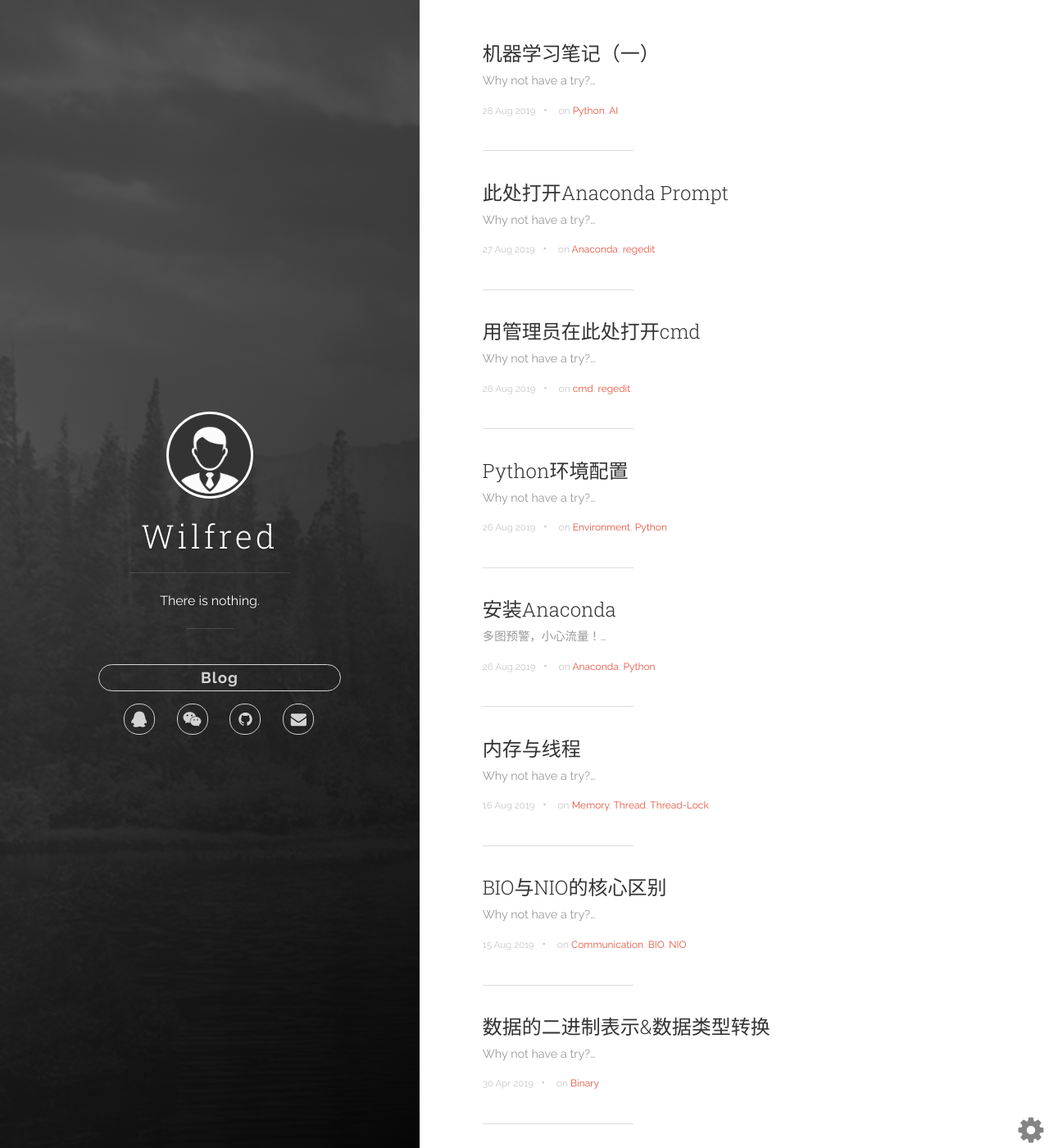
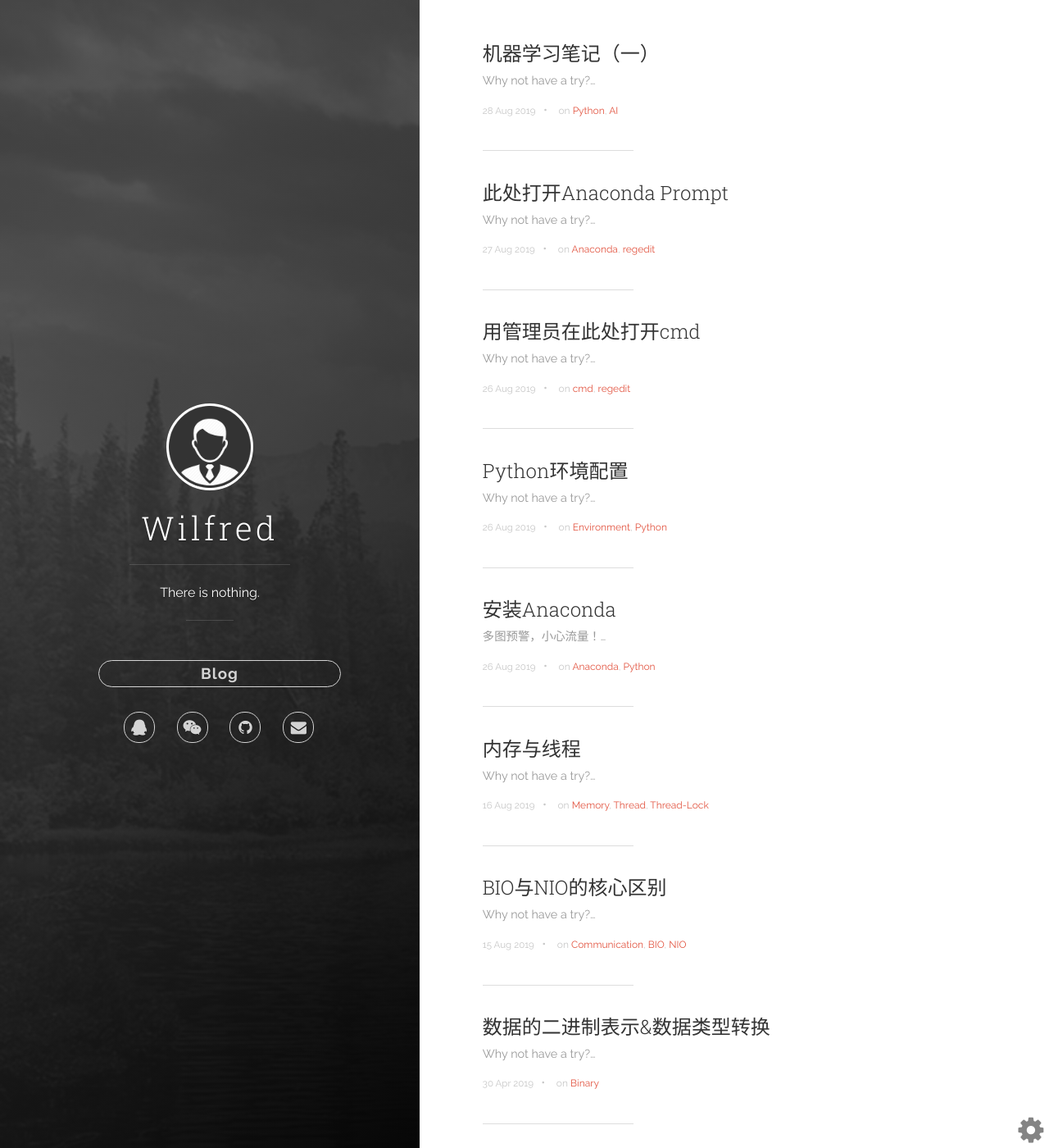
Before and after one commit to WilfredShen/WilfredShen.github.io, a Jekyll site: the page built from index.html, in a window 1280 px wide and 1400 px high. Shown: the whole window at 82% size. Built offline with Jekyll 4.4.1, drawn with Linux system fonts in a browser that asks for light colours; the list of posts is cut into pages by our own code.

Commit message:
Update main.scss

```diff
--- a/static/css/main.scss
+++ b/static/css/main.scss
@@ -365,8 +365,9 @@ pre.highlight code,
   .navigation__item.blogs-btn {
     font-size: 1.3em;
     width: 100%;
-    padding: 3px 0;
-    margin: 10px auto; }
+    padding: 8px 0;
+    margin: 10px auto;
+    margin-bottom: 20px; }
     .navigation__item.blogs-btn a {
       width: 80%;
       padding: 5px 0;
@@ -446,7 +447,6 @@ pre.highlight code,
     flex-direction: row-reverse;
     padding: 0; }
     .navigation-wrapper.visible {
-      z-index: 99999;
       display: flex; }
 
   .side-navbar {
```
